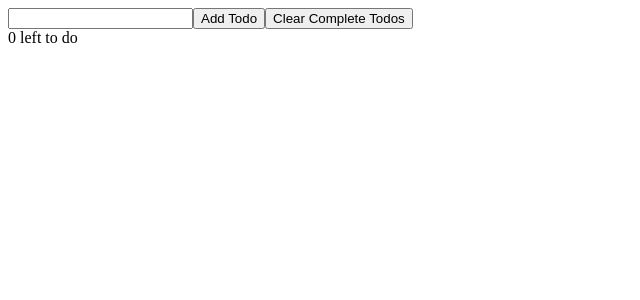
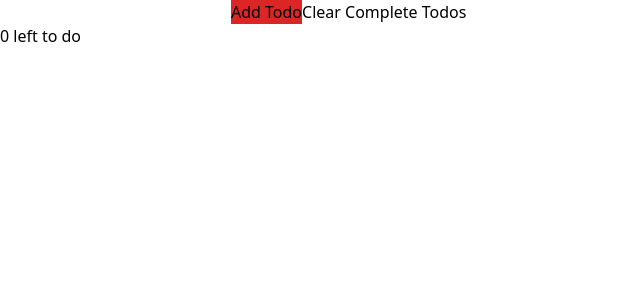
Before and after one commit to revenge789/basic-react-todoList, a React (Create React App) app in the folder file/: page / in a window 1280 px wide. Shown: the top 300 px of the page, without its empty margins (0-640 px from the left). Built offline with nearby package versions, Linux system fonts and the light colour scheme.

Commit message:
installed tailwind.css

```diff
--- a/file/package.json
+++ b/file/package.json
@@ -35,5 +35,8 @@
       "last 1 firefox version",
       "last 1 safari version"
     ]
+  },
+  "devDependencies": {
+    "tailwindcss": "^3.4.1"
   }
 }
--- a/file/src/App.js
+++ b/file/src/App.js
@@ -43,7 +43,7 @@ function App() {
     <>
       <TodoList todos ={todos} toggleTodo={toggleTodo}/>
       <input ref={todoNameRef} type="text"/>
-      <button onClick={handleAddTodo}>Add Todo</button>
+      <button className=" bg-red-600 "onClick={handleAddTodo}>Add Todo</button>
       <button onClick={handleClearTodos}>Clear Complete Todos</button>
       <div>{todos.filter(todo => !todo.complete).length} left to do</div>
     </ >
--- /dev/null
+++ b/file/src/index.css
@@ -0,0 +1,3 @@
+@tailwind base;
+@tailwind components;
+@tailwind utilities;
--- a/file/src/index.js
+++ b/file/src/index.js
@@ -1,8 +1,13 @@
+import './index.css';
 import React from 'react';
 import ReactDOM from 'react-dom/client';
 import App from './App';
 
 const root = ReactDOM.createRoot(document.getElementById('root'));
 root.render(
+  <>
+  <div >
     <App />
+  </div>
+  </>
 );
--- /dev/null
+++ b/file/tailwind.config.js
@@ -0,0 +1,10 @@
+/** @type {import('tailwindcss').Config} */
+module.exports = {
+  content: [
+    "./src/**/*.{js,jsx,ts,tsx}",
+  ],
+  theme: {
+    extend: {},
+  },
+  plugins: [],
+}
```
Also changed, not shown: 1 other file (tests, documents, lock files or other folders).
